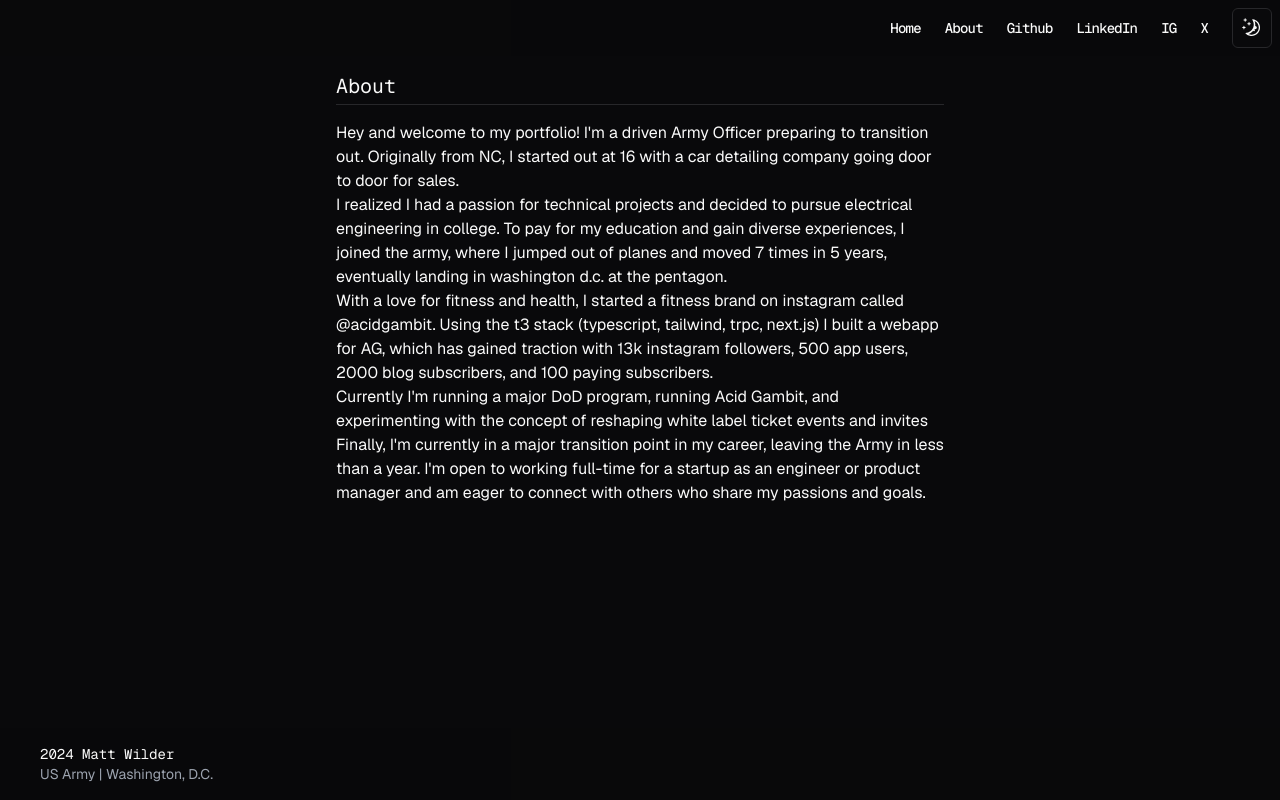
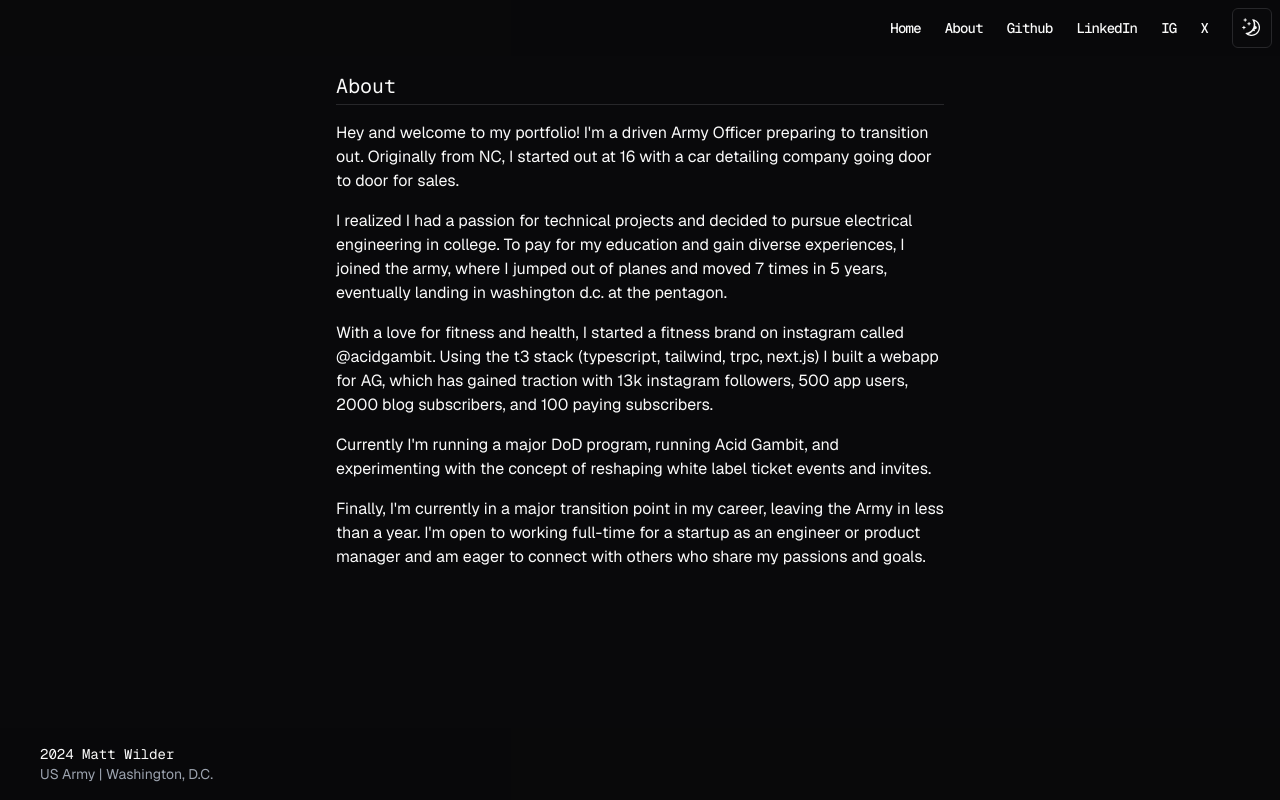
Before and after one commit to mattbrc/portfolio, a Next.js app: page /about in a window 1280 px wide. Built offline with nearby package versions, Linux system fonts and the light colour scheme.

Commit message:
layout updates

```diff
--- a/src/app/about/page.tsx
+++ b/src/app/about/page.tsx
@@ -1,48 +1,91 @@
-import { Footer } from "@/components/footer";
-import { ModeToggle } from "@/components/mode-toggle";
-import { Nav } from "@/components/nav";
-import { Badge } from "@/components/ui/badge";
+// import { Footer } from "@/components/footer";
+// import { ModeToggle } from "@/components/mode-toggle";
+// import { Nav } from "@/components/nav";
+// import { Badge } from "@/components/ui/badge";
+// import { Separator } from "@/components/ui/separator";
+// import Link from "next/link";
+
+// export default function Home() {
+//   return (
+//     <div className="px-8 pt-4">
+//       <h1 className="font-mono text-xl pb-1">About</h1>
+//       <Separator />
+//       <div className="flex items-center pt-4">
+//         <ul>
+//           <li>
+//             Hey and welcome to my portfolio! I&apos;m a driven Army Officer
+//             preparing to transition out. Originally from NC, I started out at 16
+//             with a car detailing company going door to door for sales.
+//           </li>
+//           <li>
+//             I realized I had a passion for technical projects and decided to
+//             pursue electrical engineering in college. To pay for my education
+//             and gain diverse experiences, I joined the army, where I jumped out
+//             of planes and moved 7 times in 5 years, eventually landing in
+//             washington d.c. at the pentagon.
+//           </li>
+//           <li>
+//             With a love for fitness and health, I started a fitness brand on
+//             instagram called @acidgambit. Using the t3 stack (typescript,
+//             tailwind, trpc, next.js) I built a webapp for AG, which has gained
+//             traction with 13k instagram followers, 500 app users, 2000 blog
+//             subscribers, and 100 paying subscribers.
+//           </li>
+//           <li>
+//             Currently I&apos;m running a major DoD program, running Acid Gambit,
+//             and experimenting with the concept of reshaping white label ticket
+//             events and invites
+//           </li>
+//           <li>
+//             Finally, I&apos;m currently in a major transition point in my
+//             career, leaving the Army in less than a year. I&apos;m open to
+//             working full-time for a startup as an engineer or product manager
+//             and am eager to connect with others who share my passions and goals.
+//           </li>
+//         </ul>
+//       </div>
+//     </div>
+//   );
+// }
+
 import { Separator } from "@/components/ui/separator";
-import Link from "next/link";
 
 export default function Home() {
   return (
     <div className="px-8 pt-4">
       <h1 className="font-mono text-xl pb-1">About</h1>
       <Separator />
-      <div className="flex items-center pt-4">
-        <ul>
-          <li>
+      <div className="flex flex-col items-start pt-4 space-y-4">
+        <p>
           Hey and welcome to my portfolio! I&apos;m a driven Army Officer
           preparing to transition out. Originally from NC, I started out at 16
           with a car detailing company going door to door for sales.
-          </li>
-          <li>
+        </p>
+        <p>
           I realized I had a passion for technical projects and decided to
-            pursue electrical engineering in college. To pay for my education
-            and gain diverse experiences, I joined the army, where I jumped out
-            of planes and moved 7 times in 5 years, eventually landing in
-            washington d.c. at the pentagon.
-          </li>
-          <li>
+          pursue electrical engineering in college. To pay for my education and
+          gain diverse experiences, I joined the army, where I jumped out of
+          planes and moved 7 times in 5 years, eventually landing in washington
+          d.c. at the pentagon.
+        </p>
+        <p>
           With a love for fitness and health, I started a fitness brand on
           instagram called @acidgambit. Using the t3 stack (typescript,
           tailwind, trpc, next.js) I built a webapp for AG, which has gained
           traction with 13k instagram followers, 500 app users, 2000 blog
           subscribers, and 100 paying subscribers.
-          </li>
-          <li>
+        </p>
+        <p>
           Currently I&apos;m running a major DoD program, running Acid Gambit,
           and experimenting with the concept of reshaping white label ticket
-            events and invites
-          </li>
-          <li>
-            Finally, I&apos;m currently in a major transition point in my
-            career, leaving the Army in less than a year. I&apos;m open to
-            working full-time for a startup as an engineer or product manager
-            and am eager to connect with others who share my passions and goals.
-          </li>
-        </ul>
+          events and invites.
+        </p>
+        <p>
+          Finally, I&apos;m currently in a major transition point in my career,
+          leaving the Army in less than a year. I&apos;m open to working
+          full-time for a startup as an engineer or product manager and am eager
+          to connect with others who share my passions and goals.
+        </p>
       </div>
     </div>
   );
--- a/src/app/layout.tsx
+++ b/src/app/layout.tsx
@@ -1,3 +1,51 @@
+// import type { Metadata } from "next";
+// import { GeistSans } from "geist/font/sans";
+// import { GeistMono } from "geist/font/mono";
+// import "./globals.css";
+// import { cn } from "@/lib/utils";
+// import { ThemeProvider } from "@/components/theme-provider";
+// import { Nav } from "@/components/nav";
+// import { Footer } from "@/components/footer";
+
+// export const metadata: Metadata = {
+//   title: "Matt Wilder",
+//   description: "Portfolio",
+// };
+
+// export default function RootLayout({
+//   children,
+// }: Readonly<{
+//   children: React.ReactNode;
+// }>) {
+//   return (
+//     <html
+//       lang="en"
+//       className={`${GeistSans.variable} ${GeistMono.variable}`}
+//       suppressHydrationWarning
+//     >
+//       <body className={cn("min-h-screen antialiased")}>
+//         <ThemeProvider
+//           attribute="class"
+//           defaultTheme="dark"
+//           enableSystem
+//           disableTransitionOnChange
+//         >
+//           {/* <div className="flex flex-col min-h-screen justify-between p-4">
+//             <Nav />
+//             <main className="mb-auto flex flex-col p-4">{children}</main>
+//             <Footer />
+//           </div> */}
+//           <main className="h-screen overflow-hidden flex w-full py-14 max-w-2xl flex-col items-center mx-auto">
+//             <Nav />
+//             {children}
+//             <Footer />
+//           </main>
+//         </ThemeProvider>
+//       </body>
+//     </html>
+//   );
+// }
+
 import type { Metadata } from "next";
 import { GeistSans } from "geist/font/sans";
 import { GeistMono } from "geist/font/mono";
@@ -30,16 +78,13 @@ export default function RootLayout({
           enableSystem
           disableTransitionOnChange
         >
-          {/* <div className="flex flex-col min-h-screen justify-between p-4">
+          <div className="flex flex-col min-h-screen">
             <Nav />
-            <main className="mb-auto flex flex-col p-4">{children}</main>
+            <main className="flex-grow flex flex-col items-center py-14 max-w-2xl w-full mx-auto overflow-y-auto">
+              {children}
+            </main>
             <Footer />
-          </div> */}
-          <main className="h-screen overflow-hidden flex w-full py-14 max-w-2xl flex-col items-center mx-auto">
-            <Nav />
-            {children}
-            <Footer />
-          </main>
+          </div>
         </ThemeProvider>
       </body>
     </html>
```
Lines whose indentation alone changed are shown as unchanged.
